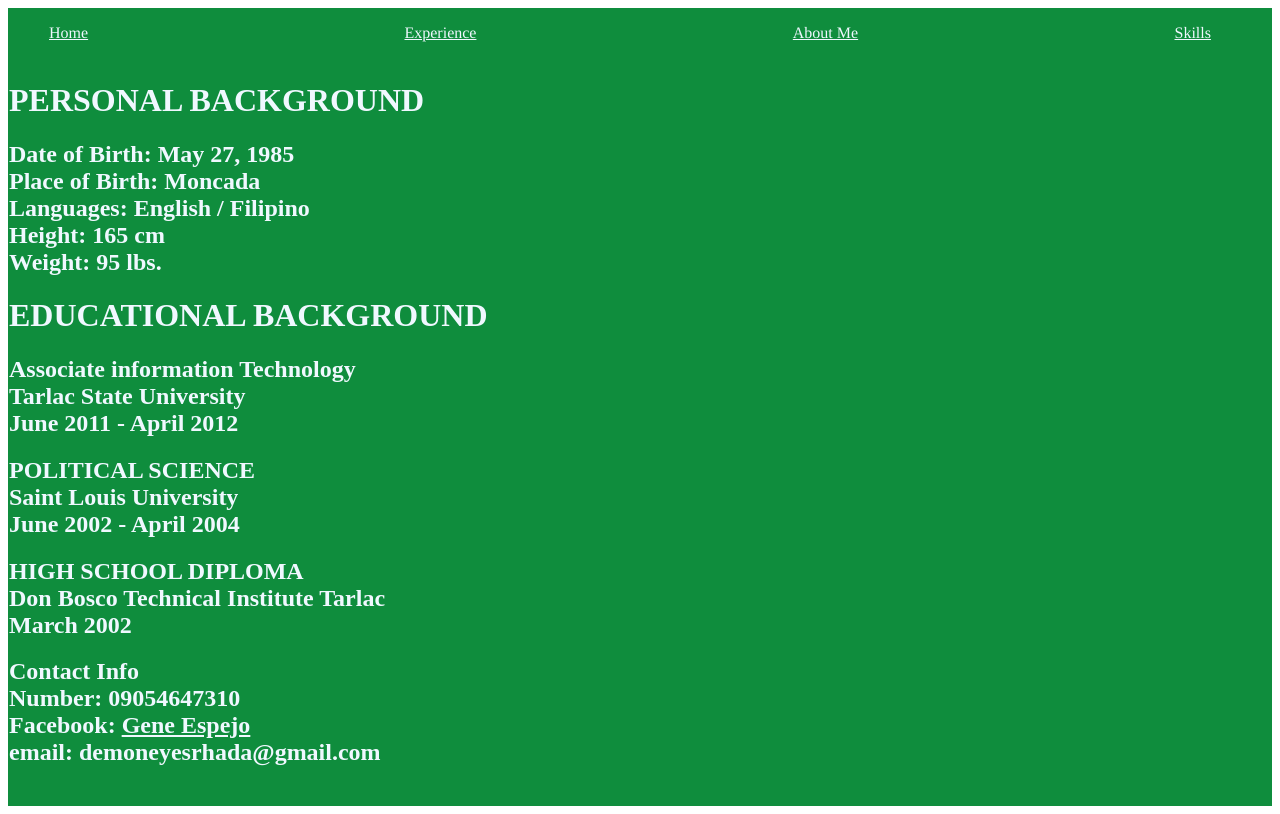
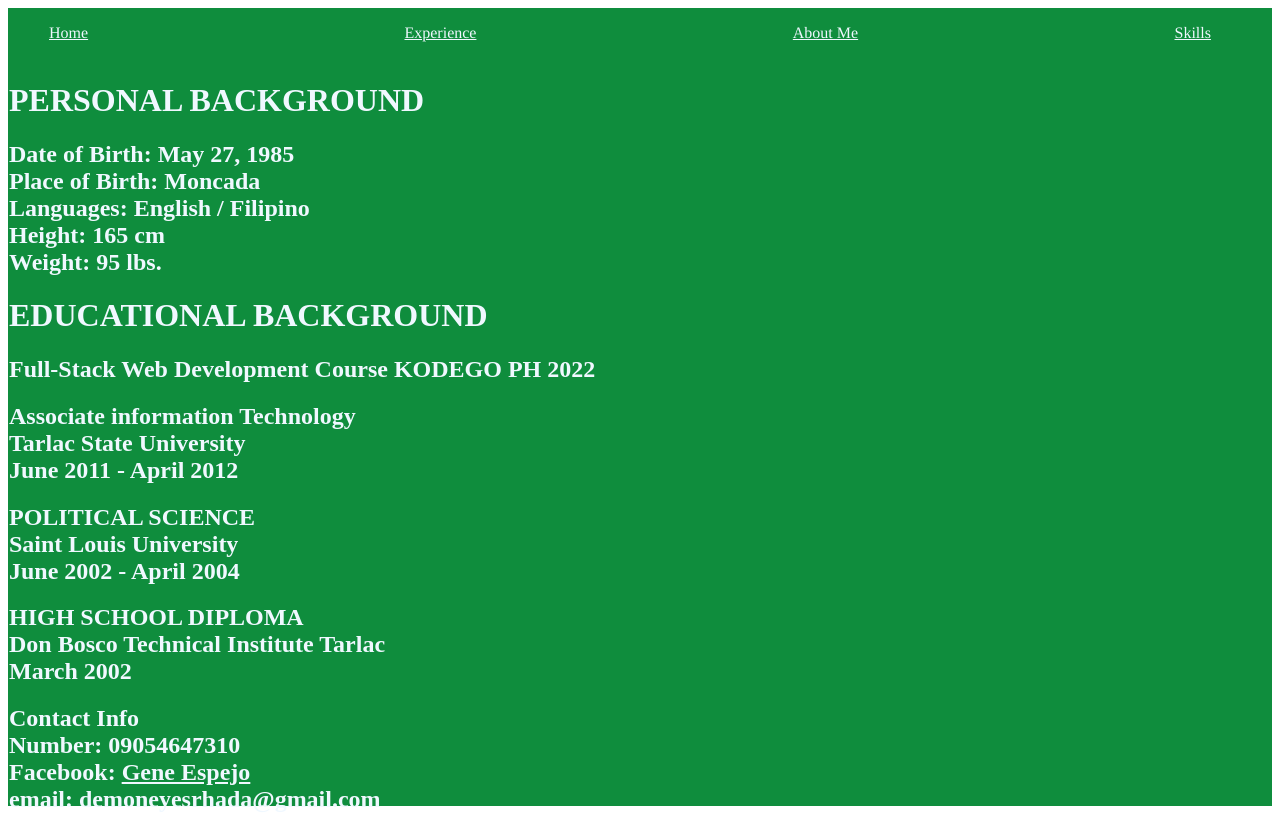
Before and after one commit to genewala/react-multi-assigment, a React (Vite) app: page /aboutme in a window 1280 px wide. Built offline with nearby package versions, Linux system fonts and the light colour scheme.

Commit message:
adding school

```diff
--- a/src/pages/AboutMe.jsx
+++ b/src/pages/AboutMe.jsx
@@ -20,6 +20,11 @@ Weight: 				95 lbs.
 <h1>
 EDUCATIONAL BACKGROUND
 </h1>
+<h2>
+Full-Stack Web Development Course
+KODEGO PH 2022
+
+</h2>
 <h2>
 Associate information Technology <br />
 Tarlac State University <br />
```
